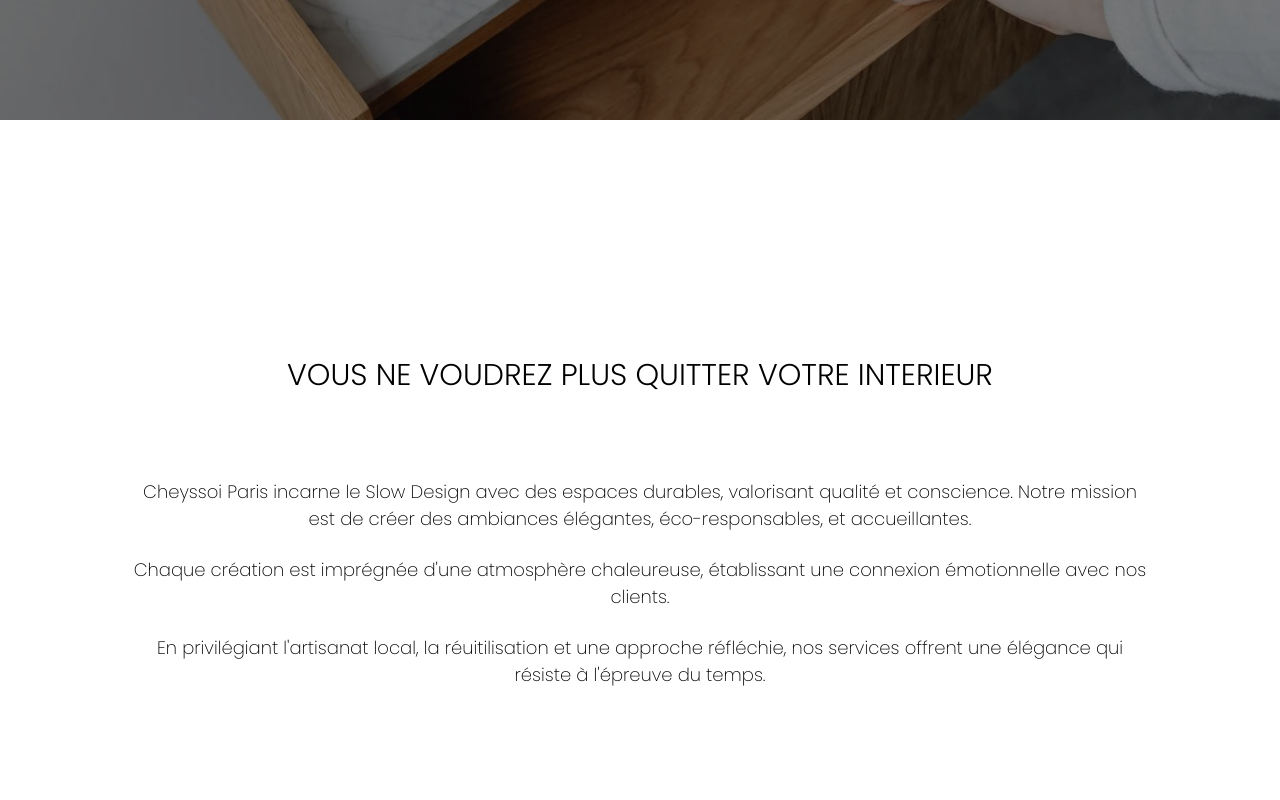
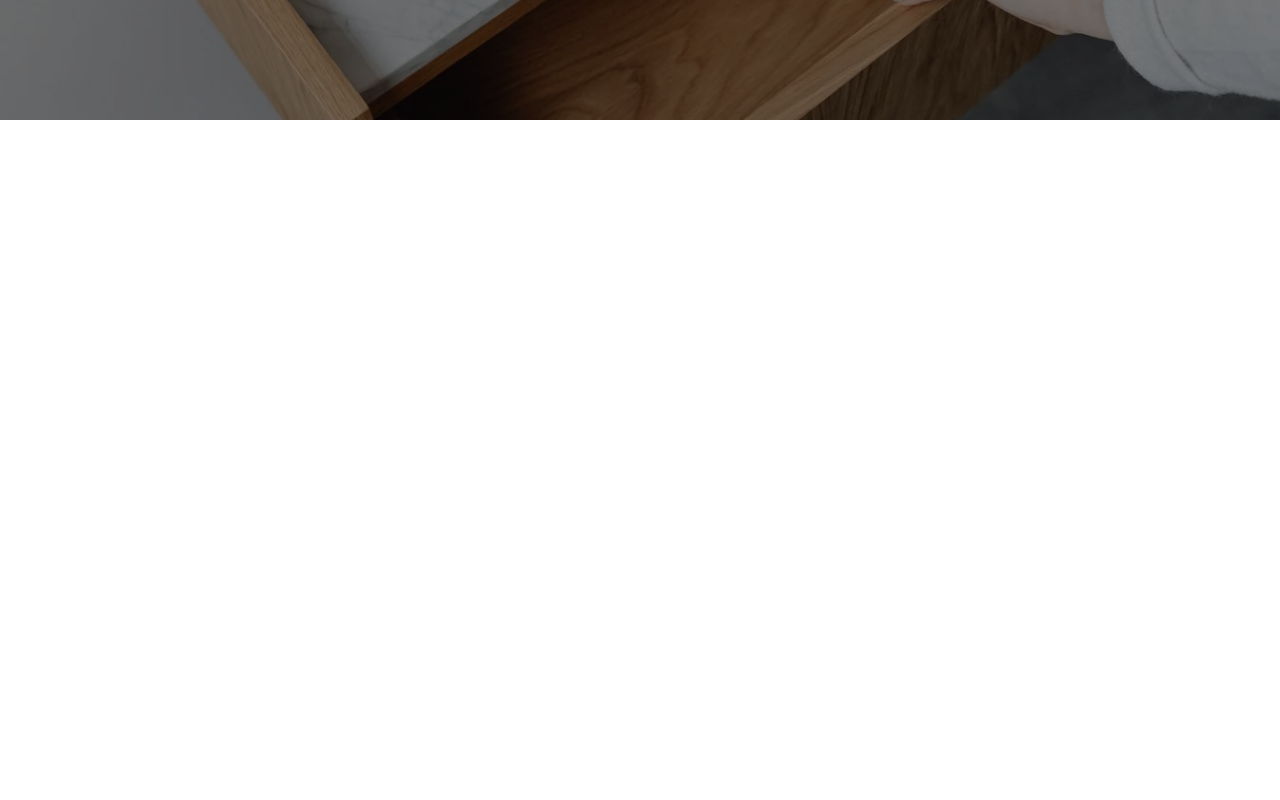
Before and after one commit to Scharlyopitz/CHEYSSOI-PARIS, a React (Vite) app: page /about in a window 1280 px wide. Shown: the part 680-1480 px from the top of the page. Built offline with nearby package versions, Linux system fonts and the light colour scheme.

Commit message:
Texte couleur blanc

```diff
--- a/src/sass/components/About/_secondSection.scss
+++ b/src/sass/components/About/_secondSection.scss
@@ -5,7 +5,6 @@
     align-items: center;
     justify-content: center;
     gap: 10vh;
-    color: $Black;
 
     &,
     p {
--- a/src/style/style.css
+++ b/src/style/style.css
@@ -78,7 +78,6 @@ a {
   align-items: center;
   justify-content: center;
   gap: 10vh;
-  color: #000000;
 }
 #About .secondSection,
 #About .secondSection p {
```
Also changed, not shown: 1 other file (tests, documents, lock files or other folders).
